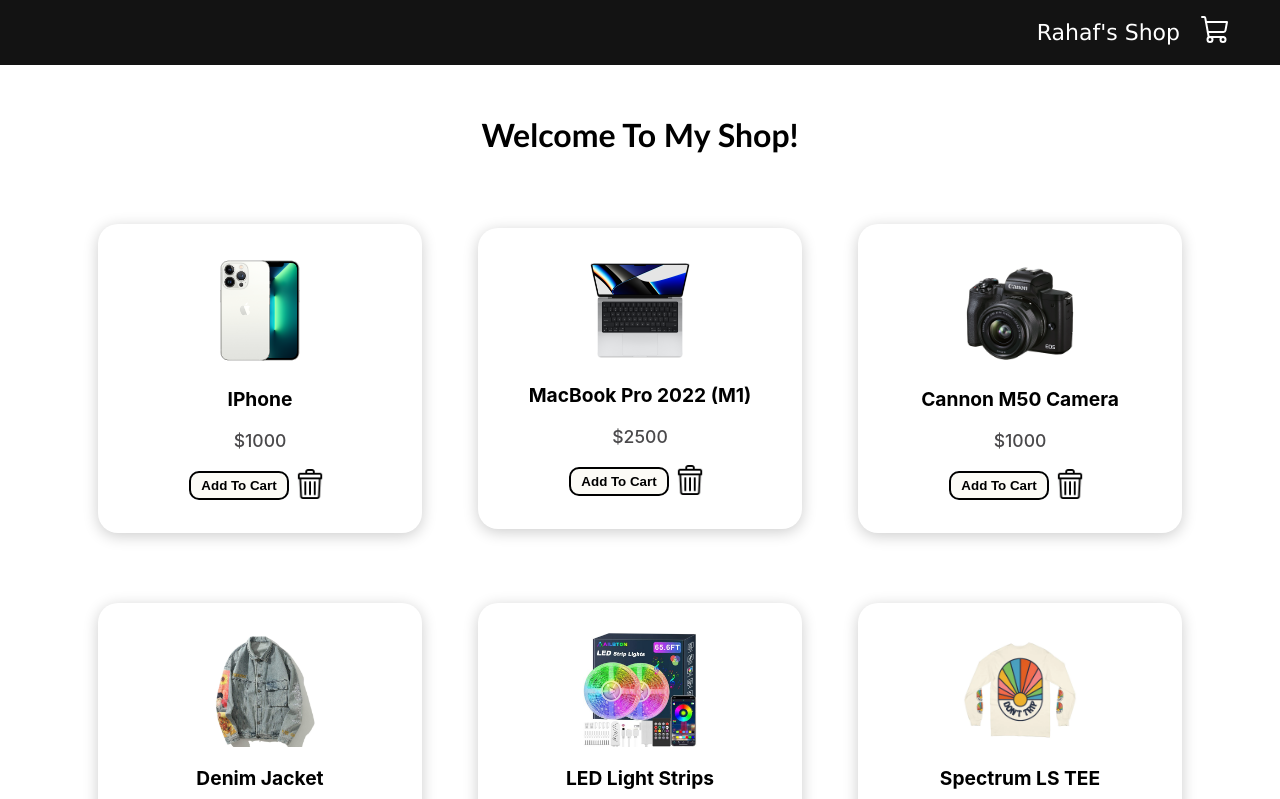
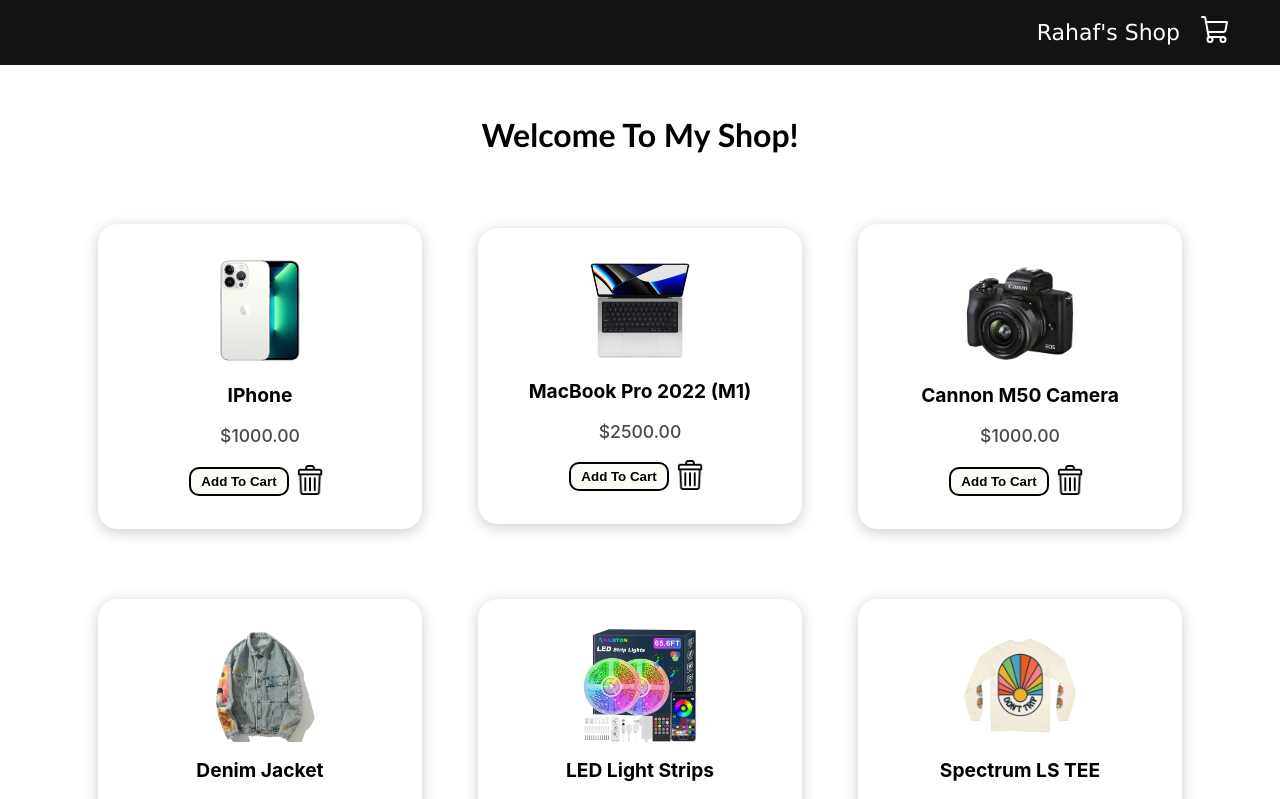
Before and after one commit to Rahaf-Mansour/shopping-list, a React (Create React App) app: page / in a window 1280 px wide. Shown: the top 799 px of the page. Built offline with nearby package versions, Linux system fonts and the light colour scheme.

Commit message:
Improve the ProductItem component accessibility

```diff
--- a/src/components/ProductItem/ProductItem.jsx
+++ b/src/components/ProductItem/ProductItem.jsx
@@ -1,40 +1,37 @@
 import React, { useContext } from "react";
 import { ShopContext } from "../../context/ShopContextProvider";
 import deleteIcon from "../../assets/icons/deleteIcon.png";
-import "./product-item.css";
+import "./ProductItem.css";
 
-export default function ProductItem(props) {
-  const { id, productName, productPrice, productImage } = props.data;
+export default function ProductItem({ data }) {
+  const { id, productName, productPrice, productImage } = data;
   const { addOneMoreItemToCart, cartItemCounter, deleteItemFromCart } =
     useContext(ShopContext);
+  const itemCount = cartItemCounter[id] > 0 && ` (${cartItemCounter[id]})`;
+
   return (
-    <div className="product">
+    <article className="product">
       <img src={productImage} alt={`product-${id}`} />
       <div className="description">
-        <p className="bold-product-name">{productName}</p>
-        <p className="product-price"> ${productPrice}</p>
-
+        <h2 className="bold-product-name">{productName}</h2>{" "}
+        <p className="product-price"> ${productPrice.toFixed(2)}</p>
         <div className="add-and-delete-buttons">
           <button
             className="add-to-cart-btn"
             onClick={() => addOneMoreItemToCart(id)}
+            aria-label={`Add ${productName} to cart`}
           >
-            Add To Cart{" "}
-            {cartItemCounter[id] > 0 && <> ({cartItemCounter[id]})</>}
+            Add To Cart{itemCount}
           </button>
-
           <button
             className="delete-cart-item-btn"
             onClick={() => deleteItemFromCart(id)}
+            aria-label={`Delete ${productName} from cart`}
           >
-            <img
-              className="delete-icon"
-              src={deleteIcon}
-              alt="delete-icon"
-            ></img>
+            <img className="delete-icon" src={deleteIcon} alt="Delete"></img>
           </button>
         </div>
       </div>
-    </div>
+    </article>
   );
 }
```
Also changed, not shown: src/components/ProductItem/ProductItem.css (renamed from src/components/ProductItem/product-item.css).
